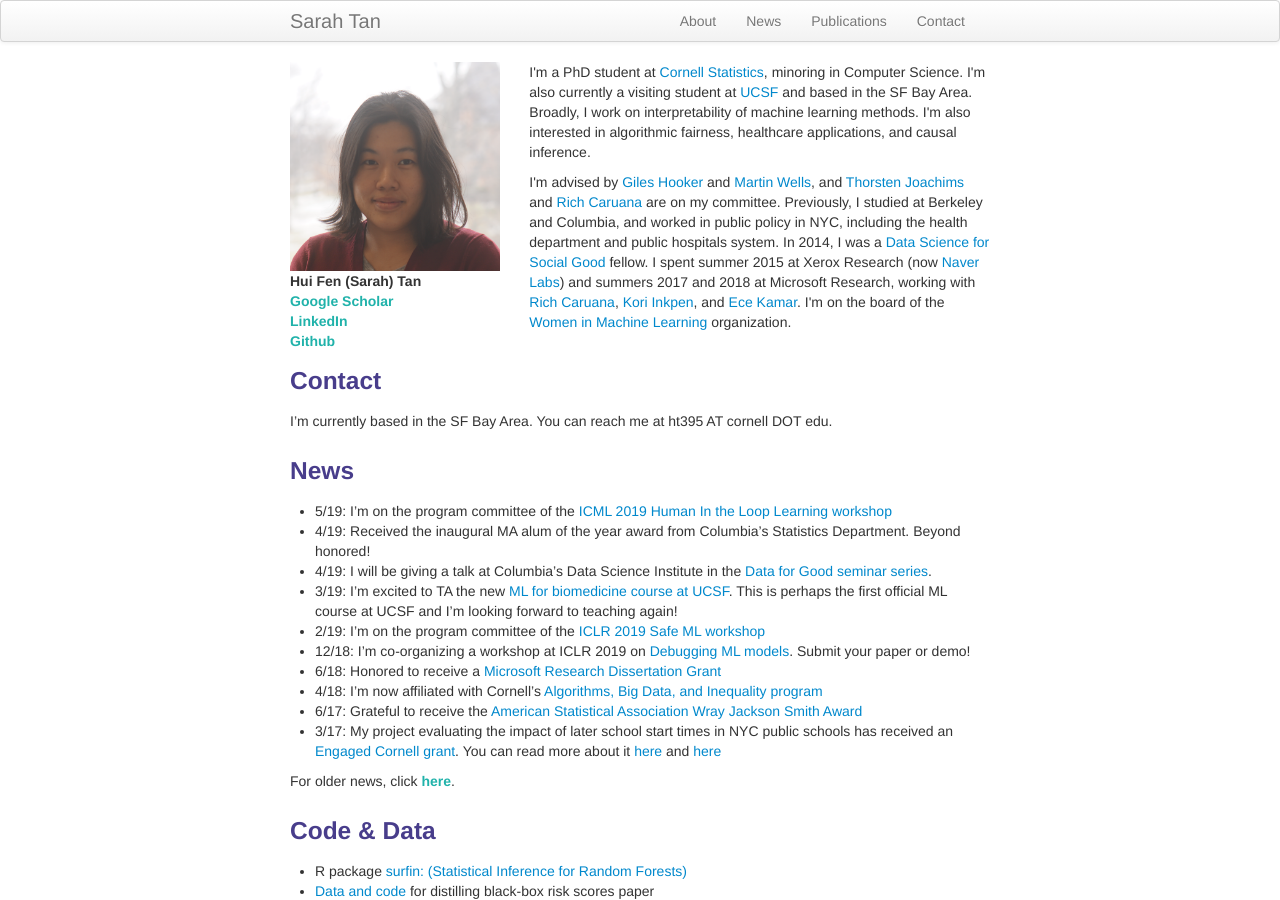
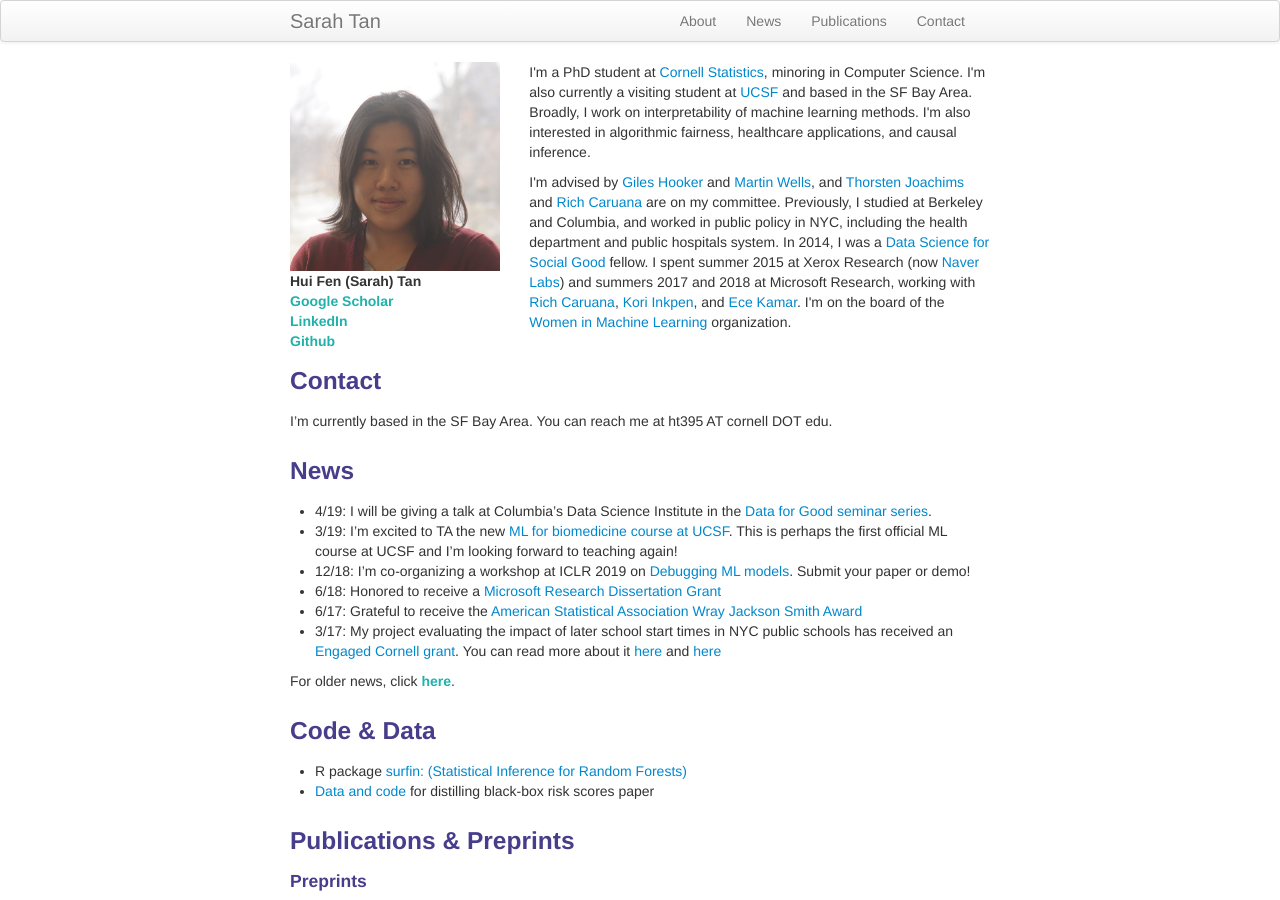
Before and after one commit to shftan/shftan.github.io, a Jekyll site: the page built from index.md, in a window 1280 px wide and 900 px high. Built offline with Jekyll 4.4.1, drawn with Linux system fonts in a browser that asks for light colours.

Commit message:
Update index.md

```diff
--- a/index.md
+++ b/index.md
@@ -30,14 +30,10 @@ I'm currently based in the SF Bay Area. You can reach me at ht395 AT cornell DOT
 
 <div class="row-fluid" id="news"><h3>News</h3>
 </div>
-- 5/19: I'm on the program committee of the [ICML 2019 Human In the Loop Learning workshop](https://sites.google.com/view/hill2019/home)
-- 4/19: Received the inaugural MA alum of the year award from Columbia's Statistics Department. Beyond honored!
 - 4/19: I will be giving a talk at Columbia's Data Science Institute in the [Data for Good seminar series](https://events.columbia.edu/cal/event/eventView.do?href=/public/cals/MainCal/CAL-00bb9e24-69b3e39a-0169-b633b324-000010e3.ics).
 - 3/19: I'm excited to TA the new [ML for biomedicine course at UCSF](http://ticr.ucsf.edu/courses/schedule/machine_learning.html). This is perhaps the first official ML course at UCSF and I'm looking forward to teaching again!
-- 2/19: I'm on the program committee of the [ICLR 2019 Safe ML workshop](https://sites.google.com/view/safeml-iclr2019/home)
 - 12/18: I'm co-organizing a workshop at ICLR 2019 on [Debugging ML models](https://debug-ml-iclr2019.github.io/). Submit your paper or demo!
 - 6/18: Honored to receive a [Microsoft Research Dissertation Grant](https://www.microsoft.com/en-us/research/academic-program/dissertation-grant/#!grant-recipients)
-- 4/18: I'm now affiliated with Cornell's [Algorithms, Big Data, and Inequality program](http://socialsciences.cornell.edu/algorithms/)
 - 6/17: Grateful to receive the [American Statistical Association Wray Jackson Smith Award](http://stattrak.amstat.org/2017/07/01/smithscholarship/)
 - 3/17: My project evaluating the impact of later school start times in NYC public schools has received an [Engaged Cornell grant](http://engaged.cornell.edu/recipient/2017-18-engaged-graduate-student-grant-recipients/). You can read more about it [here](https://cals.cornell.edu/news/engaged-graduate-student-grants-fund-phd-students/) and [here](http://news.cornell.edu/stories/2017/04/engaged-graduate-student-grants-fund-16-phd-students)
 
```
